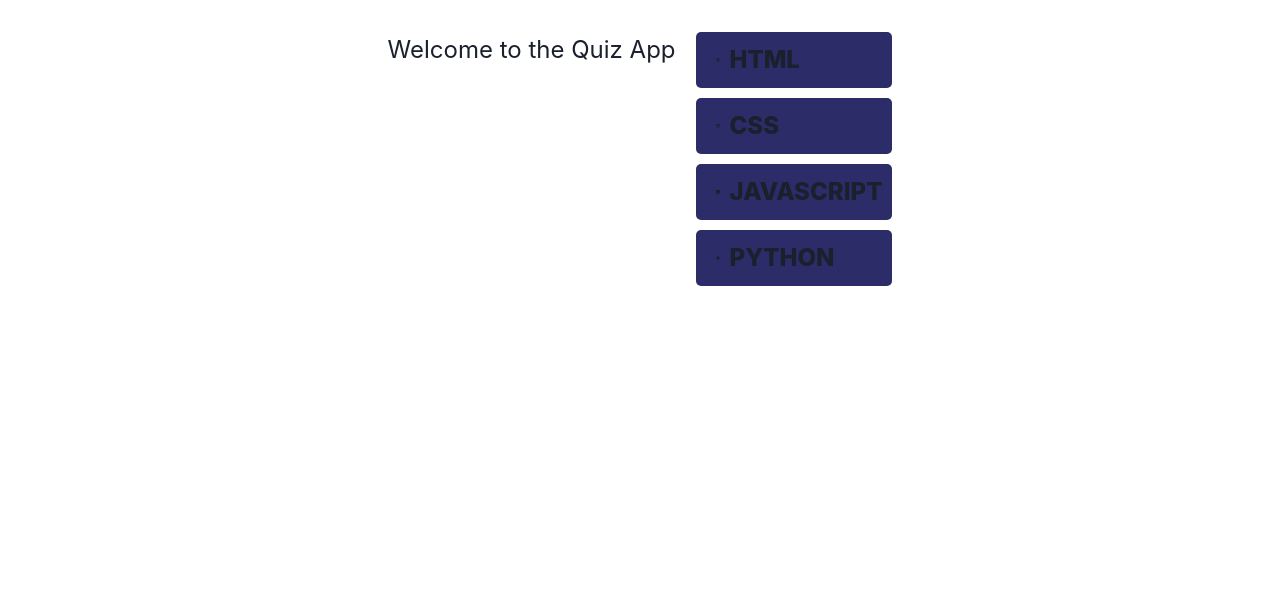
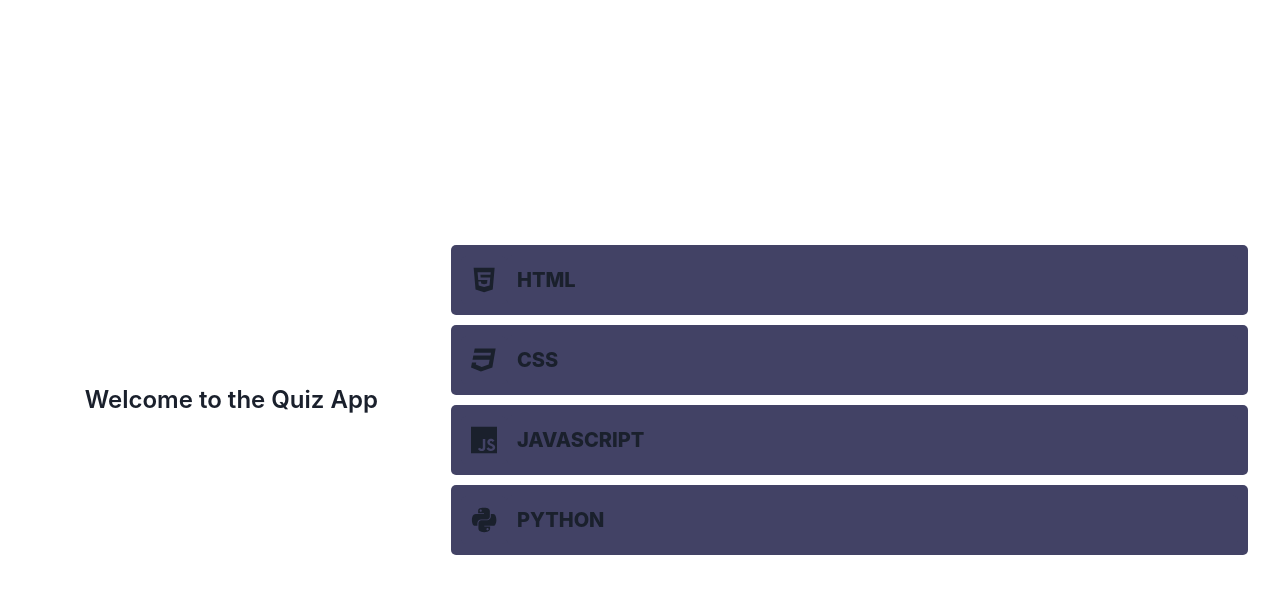
Before and after one commit to issamjebrane/minigame, a React (Vite) app: page / in a window 1280 px wide. Shown: the top 594 px of the page. Built offline with nearby package versions, Linux system fonts and the light colour scheme.

Commit message:
completing the html onboardings

```diff
--- a/src/App.css
+++ b/src/App.css
@@ -1,28 +1,37 @@
 #root {
-  max-width: 1280px;
+  width: 1280px;
   margin: 0 auto;
   padding: 2rem;
   text-align: center;
   font-size: 1.5rem;
-  --main-color: rgb(44, 44, 104);
+  --main-color: #2c2c68;
 }
 
 .main{
   display: flex;
   flex-direction: row;
+  align-items: center;
   gap: 20px;
+  width: 100%;
+}
+.header{
+  flex: 1;
+  font-weight: 600;
 }
 .buttons{
   display: flex;
   flex-direction: column;
+  width: 100%;
+  flex:2 ;
   gap: 10px;
 }
 .buttons *{
   display: flex;
   align-items: center;
   text-transform: uppercase;
-  background-color: rgb(44, 44, 104);
+  background-color: rgb(66, 66, 101);
   padding: 10px;
+  font-size: 3rem;
   border-radius: 5px;
   font-weight: 800;
   cursor: pointer;
@@ -65,9 +74,7 @@
   align-items: center;
   width: 100%;
 }
-input:hover{
-  background-color: var(--main-color);
-}
+
 @media (max-width:800px) {
   .main{
     flex-direction: column;
--- a/src/App.tsx
+++ b/src/App.tsx
@@ -12,18 +12,18 @@ import { OnboardingCss2 } from './css/Onboarding2';
 import { OnboardingCss3 } from './css/Onboarding3';
 import { OnboardingCss4 } from './css/Onboarding4';
 import { OnboardingHtml1 } from './html/Onboarding1';
-import { extendTheme } from '@chakra-ui/react';
+import { createContext, useState } from 'react';
 
-export const theme = extendTheme({
-  colors: {
-    customBlue: '#2c2c68', // Define a custom color similar to rgb(44, 44, 104)
-  },
-});
 
+interface CounterContextType {
+  counter: number;
+  setCounter: React.Dispatch<React.SetStateAction<number>>;
+}
+export const CounterContext = createContext<CounterContextType|undefined>(undefined);
 const Home = ()=>{
   return (
     <div className='main'>
-    <div>
+    <div className='header'>
       <h1>
         Welcome to the Quiz App
       </h1>
@@ -39,8 +39,13 @@ const Home = ()=>{
 }
 
 function App() {
-
+  const [counter, setCounter] = useState<number>(0);
+  const contextValue: CounterContextType = {
+    counter,
+    setCounter,
+  };
   return (
+    <CounterContext.Provider value={contextValue}>
       <Routes>
         <Route path='/' element={<Home/>}/>
         <Route path='/Html'>
@@ -56,6 +61,7 @@ function App() {
           <Route path='onboardingCss4' element={<OnboardingCss4/>}/>
           </Route>
       </Routes>
+    </CounterContext.Provider>
   )
 }
 
--- a/src/Button.tsx
+++ b/src/Button.tsx
@@ -7,7 +7,9 @@ export const Button: React.FC<{name:string,Icon:React.FC}> = ({name,Icon}) => {
     return (
     <Link to={`/${name}/onboarding${name}1`} onClick={goToQuiz} className="link">
         <Icon/>
-        {name}
+        <h6 style={{fontSize:"20px",width:"100%",background:"inherit"}}>
+          {name}
+        </h6>
     </Link>
   )
 }
--- a/src/html/Onboarding1.tsx
+++ b/src/html/Onboarding1.tsx
@@ -1,10 +1,13 @@
-import { useState } from "react"
+import { useContext, useState } from "react"
 import { Question } from "./Question"
-import { Button, RadioGroup } from '@chakra-ui/react'
+import { Alert, AlertIcon, Button, RadioGroup } from '@chakra-ui/react'
 import { useNavigate } from "react-router";
+import { CounterContext } from "../App";
 
 export const OnboardingHtml1 = () => {
   const [value, setValue] = useState('');
+  const [isValueSelected,setIsValueSelected] = useState(false);
+  const values = useContext(CounterContext);
   const goodAnswer = "Hyper Text Markup Language";
   const answers:string[] = [
     "Hyper Text Markup Language",
@@ -14,12 +17,25 @@ export const OnboardingHtml1 = () => {
   ]
   const navigate = useNavigate();
   const getValue= ()=>{
-    const isGood = (value === goodAnswer);
-    navigate('/Html/onboardingHtml2',{state:{isGood}});
+    if(value === ''){
+      setIsValueSelected(true);
+      return;
+    }
+    if(value === goodAnswer){
+      values?.setCounter(prev=>prev+1);
+    }
+    navigate('/Html/onboardingHtml2');
   }
+
 
   return (
     <div className="onboarding">
+      {isValueSelected &&
+        <Alert status='error'>
+        <AlertIcon />
+        please select an answer
+      </Alert>
+      }
       <h1>What is Html:</h1>
       <RadioGroup onChange={setValue} value={value}>
           {answers.map((answer,index)=>{
--- a/src/html/Onboarding2.tsx
+++ b/src/html/Onboarding2.tsx
@@ -1,13 +1,14 @@
-import { RadioGroup } from '@chakra-ui/radio';
-import  { useState } from 'react'
+import { Button, RadioGroup } from '@chakra-ui/react'
+import  { useContext, useState } from 'react'
 import { Question } from './Question';
-import { Button } from '@chakra-ui/button';
-import { useLocation } from 'react-router';
+import { useNavigate } from 'react-router';
+import { CounterContext } from '../App';
 
 export const OnboardingHtml2 = () => {
   const [value, setValue] = useState('');
-  const {state} = useLocation();
-  console.log(state.isGood)
+  const values = useContext(CounterContext);
+  const navigate = useNavigate();
+
   const goodAnswer = "<ul>";
   const answers:string[] = [
     "<ul>",
@@ -15,10 +16,13 @@ export const OnboardingHtml2 = () => {
     "<li>",
     "<list>"
   ]
+  const getValue= ()=>{
+    if(value === goodAnswer){
+      values?.setCounter(prev=>prev+1);
+    }
+    navigate('/Html/onboardingHtml3');
+    }
 
-  const getValue= ()=>{
-    console.log(value);
-  }
 
   return (
     <div className="onboarding">
--- a/src/html/Onboarding3.tsx
+++ b/src/html/Onboarding3.tsx
@@ -1,7 +1,42 @@
-import React from 'react'
+import { Button, RadioGroup } from '@chakra-ui/react'
+import  { useContext, useState } from 'react'
+import { useNavigate } from 'react-router';
+import { CounterContext } from '../App';
+import { Question } from './Question';
 
 export const OnboardingHtml3 = () => {
+
+
+  const [value, setValue] = useState('');
+  const navigate = useNavigate();
+  const values = useContext(CounterContext);
+  const goodAnswer = "Image";
+  const answers:string[] = [
+    "Image",
+    "Inline image",
+    "Input image",
+    "Insert image"
+  ]
+  const getValue= ()=>{
+    if(value === goodAnswer){
+      values?.setCounter(prev=>prev+1);
+    }
+    navigate('/Html/onboardingHtml4');
+  }
+
   return (
-    <div>Html</div>
+    <div className="onboarding">
+      <h1>
+        What does the {"<img>"} tag stand for in HTML?
+      </h1>
+      <RadioGroup onChange={setValue} value={value}>
+          {answers.map((answer,index)=>{
+            return   <Question value={answer} key={index}/>
+          })}
+      </RadioGroup>
+      <div className="navigation">
+        <Button colorScheme='teal' onClick={getValue}>Continue</Button>
+      </div>
+    </div>
   )
 }
--- a/src/html/Onboarding4.tsx
+++ b/src/html/Onboarding4.tsx
@@ -1,7 +1,35 @@
-import React from 'react'
+import { Button, RadioGroup } from '@chakra-ui/react'
+import  { useContext, useState } from 'react'
+import { CounterContext } from '../App';
+import { Question } from './Question';
 
 export const OnboardingHtml4 = () => {
+  const [value, setValue] = useState('');
+  // const navigate = useNavigate();
+  const values = useContext(CounterContext);
+  const goodAnswer = "<br>";
+  const answers:string[] = [
+    "<lb>",
+    "<break>",
+    "<br>",
+    "<newline>"
+  ]
+  const getValue= ()=>{
+    if(value === goodAnswer){
+      values?.setCounter(prev=>prev+1);
+    }
+  }
   return (
-    <div>Html</div>
+    <div className="onboarding">
+      <h1>What is the correct HTML element for inserting a line break?</h1>
+      <RadioGroup onChange={setValue} value={value}>
+          {answers.map((answer,index)=>{
+            return   <Question value={answer} key={index}/>
+          })}
+      </RadioGroup>
+      <div className="navigation">
+        <Button colorScheme='teal' onClick={getValue}>Continue</Button>
+      </div>
+    </div>
   )
 }
--- a/src/index.css
+++ b/src/index.css
@@ -10,5 +10,5 @@ body {
   display: flex;
   place-items: center;
   min-width: 320px;
-  min-height: 100vh;
+  height: 100vh;
 }
--- a/src/main.tsx
+++ b/src/main.tsx
@@ -1,6 +1,6 @@
 import React from 'react'
 import ReactDOM from 'react-dom/client'
-import App, { theme } from './App.tsx'
+import App from './App.tsx'
 import './index.css'
 import { BrowserRouter } from 'react-router-dom'
 import { ChakraProvider } from '@chakra-ui/react'
@@ -9,9 +9,9 @@ import { ChakraProvider } from '@chakra-ui/react'
 ReactDOM.createRoot(document.getElementById('root')!).render(
   <React.StrictMode>
     <BrowserRouter>
-    <ChakraProvider theme={theme}>
+    <ChakraProvider>
       <App />
     </ChakraProvider>
     </BrowserRouter>
-  </React.StrictMode>,
+  </React.StrictMode>
 )
```
Lines whose indentation alone changed are shown as unchanged.
